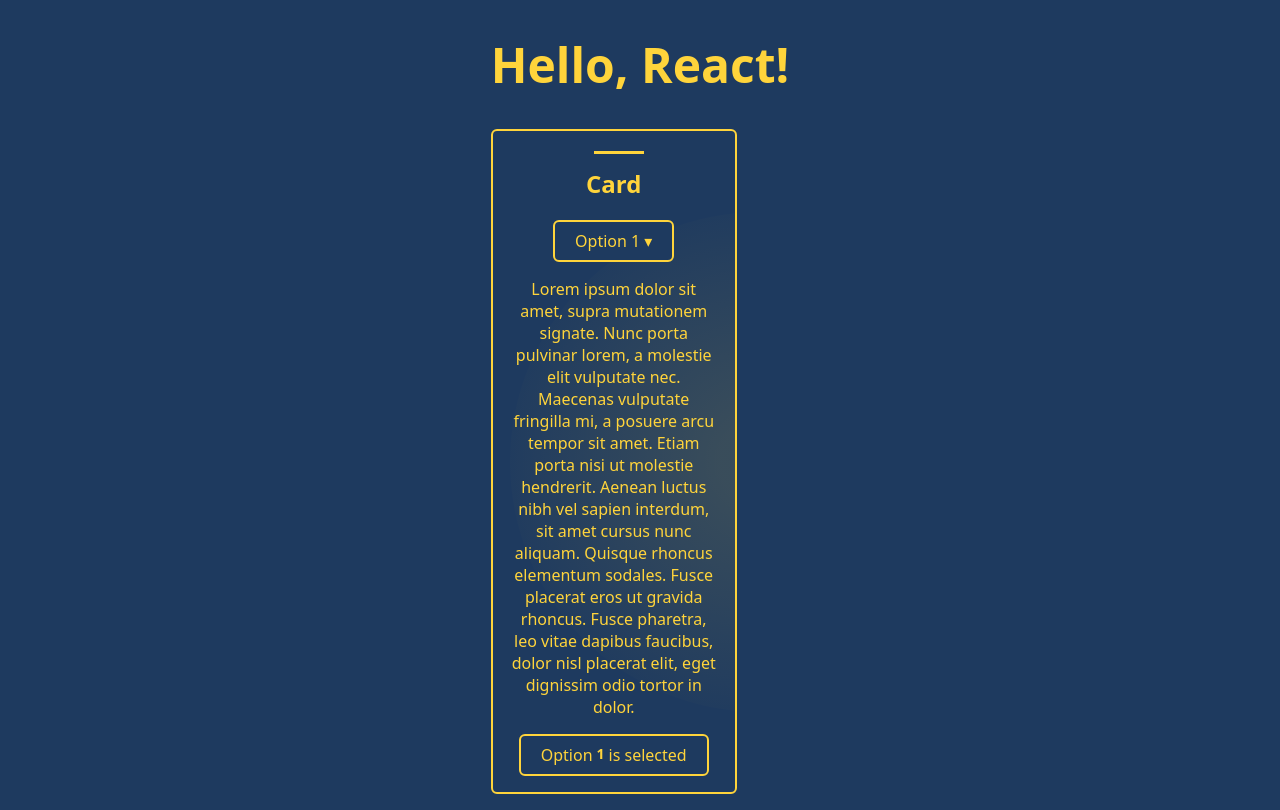
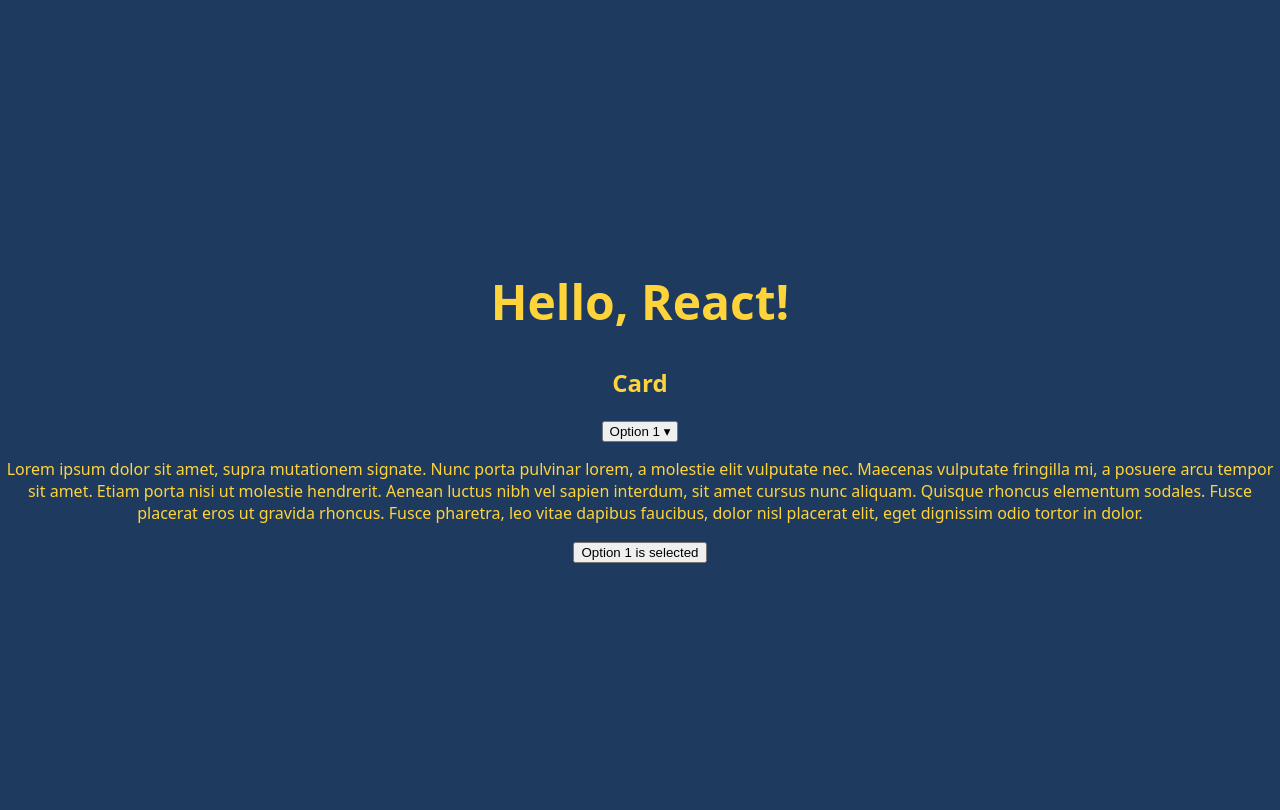
Before and after one commit to slivlikh/collaborator-test-task, a React app: page / in a window 1280 px wide. Built offline with nearby package versions, Linux system fonts and the light colour scheme.

Commit message:
task: перенесення глобальних стилів в style/styles.css час: 20хв

```diff
--- a/src/index.jsx
+++ b/src/index.jsx
@@ -1,5 +1,5 @@
 import { createRoot } from 'react-dom/client';
-import './styles.css';
+import './style/styles.css';
 import App from './App.jsx';
 
 createRoot(document.getElementById('app')).render(<App />);
--- /dev/null
+++ b/src/style/styles.css
@@ -0,0 +1,20 @@
+body {
+  text-align: center;
+  margin: 0;
+  min-height: 100vh;
+  display: grid;
+  place-items: center;
+  font-family: system-ui, sans-serif;
+  background: #1e3a5f;
+  color: #ffd43b;
+}
+
+h1 {
+  font-size: 3rem;
+
+  &:hover {
+    text-decoration: underline;
+    text-underline-offset: 0.33em;
+    text-decoration-thickness: 0.05em;
+  }
+}
--- a/src/styles.css
+++ /dev/null
@@ -1,126 +0,0 @@
-body {
-  text-align: center;
-  margin: 0;
-  min-height: 100vh;
-  display: grid;
-  place-items: center;
-  font-family: system-ui, sans-serif;
-  background: #1e3a5f;
-  color: #ffd43b;
-}
-
-h1 {
-  font-size: 3rem;
-
-  &:hover {
-    border-bottom: 2px solid #ffd43b;
-  }
-}
-
-button {
-  font: inherit;
-  padding: 0.5rem 1.25rem;
-  border: 2px solid currentColor;
-  border-radius: 6px;
-  background: transparent;
-  color: inherit;
-  cursor: pointer;
-  position: relative;
-  font-size: 16px;
-  display: inline-flex;
-  background-color: #1e3a5f;
-
-  &::after {
-    content: '';
-    position: absolute;
-    top: 0;
-    left: 0;
-    width: 100%;
-    height: 100%;
-    background: transparent;
-  }
-
-  span {
-    font-size: 14px;
-    font-weight: bold;
-    margin: 0 0.25rem;
-  }
-
-  &:hover {
-    &::after {
-      background: rgba(255, 212, 59, 0.2);
-    }
-  }
-}
-
-.card {
-  background: #1e3a5f;
-  border: 2px solid currentColor;
-  border-radius: 6px;
-  padding: 1rem;
-  width: 210px;
-  overflow: hidden;
-  margin-bottom: 1rem;
-  position: relative;
-  z-index: 1;
-
-  &::before {
-    content: '';
-    position: absolute;
-    top: 20px;
-    left: calc(50% - 20px);
-    width: 50px;
-    height: 3px;
-    background: #ffd43b;
-    z-index: 1;
-  }
-
-  &::after {
-    content: '';
-    position: absolute;
-    top: calc(50% - 250px);
-    left: 7%;
-    width: 500px;
-    height: 500px;
-    border-radius: 50%;
-    background-image: radial-gradient(#ffd43b1f 11%, transparent 78%);
-    z-index: -1;
-  }
-}
-
-button:focus-visible {
-  outline: 3px solid #fff;
-  outline-offset: 3px;
-}
-
-.dropdown {
-  position: relative;
-}
-
-.dropdown-menu {
-  position: absolute;
-  top: 100%;
-  left: 50%;
-  transform: translateX(-50%);
-  margin: 4px 0 0;
-  padding: 0;
-  list-style: none;
-  background: #1e3a5f;
-  border: 2px solid currentColor;
-  border-radius: 6px;
-}
-
-.dropdown-menu.up {
-  top: auto;
-  bottom: 100%;
-  margin: 0 0 4px;
-}
-
-.dropdown-menu li {
-  padding: 0.25rem 1.25rem;
-  cursor: pointer;
-}
-
-.dropdown-menu li:hover {
-  background: rgba(255, 212, 59, 0.2);
-}
```
